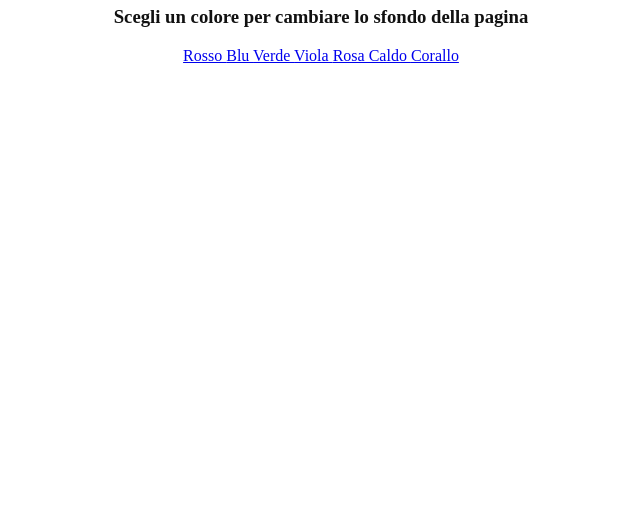
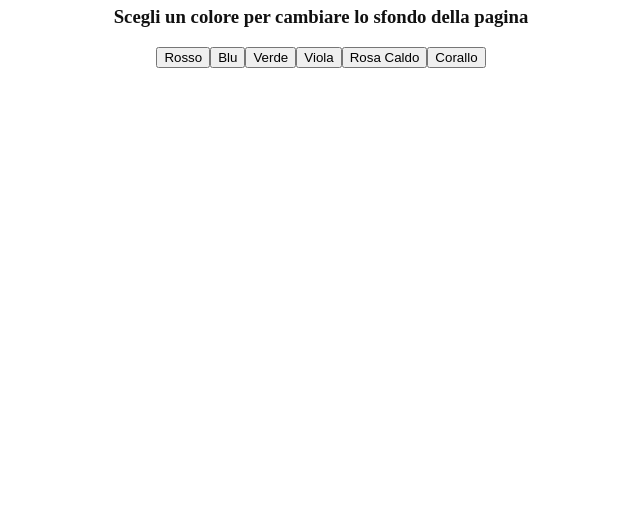
Before and after one commit to SaraDem/ColorPicker, a plain HTML site: page index.html in a window 1280 px wide. Shown: the part 283-800 px from the top of the page, without its empty margins (319-959 px from the left). Drawn offline with Linux system fonts and the light colour scheme.

Commit message:
Cambiamento sfondo effettuato

```diff
--- a/index.html
+++ b/index.html
@@ -12,17 +12,24 @@
     <div class=" container">
     <h1>PICK A COLOR</h1>
     <h3>Scegli un colore per cambiare lo sfondo della pagina</h3>
-    <a href="#" onClick="changeBackgroundColor('#FF0000')"> Rosso </a>
-    <a href="#" onClick="changeBackgroundColor('#000FFF')"> Blu </a>
-    <a href="#" onClick="changeBackgroundColor('#008000')"> Verde </a>
-    <a href="#" onClick="changeBackgroundColor('#800080')"> Viola </a>
-    <a href="#" onClick="changeBackgroundColor('#FF69B4')"> Rosa Caldo </a>
-    <a href="#" onClick="changeBackgroundColor('#FF7F50')"> Corallo </a>
+    <button href="#" onClick="changeBackgroundColor('#FF0000')"> Rosso </a>
+    <button href="#" onClick="changeBackgroundColor('#000FFF')"> Blu </a>
+    <button href="#" onClick="changeBackgroundColor('#008000')"> Verde </a>
+    <button href="#" onClick="changeBackgroundColor('#800080')"> Viola </a>
+    <button href="#" onClick="changeBackgroundColor('#FF69B4')"> Rosa Caldo </a>
+    <button href="#" onClick="changeBackgroundColor('#FF7F50')"> Corallo </a>
 
     </div>
 
     <script type="text/javascript">
+      function changeBackgroundColor(colore) {
+        document.bgColor= colore;
+        }
 
+        const button = document.querySelector(".button");
+        function changeBackgroundColor(button) {
+            button.style.color= "blue";
+        }
 
     </script>
 </body>
```
